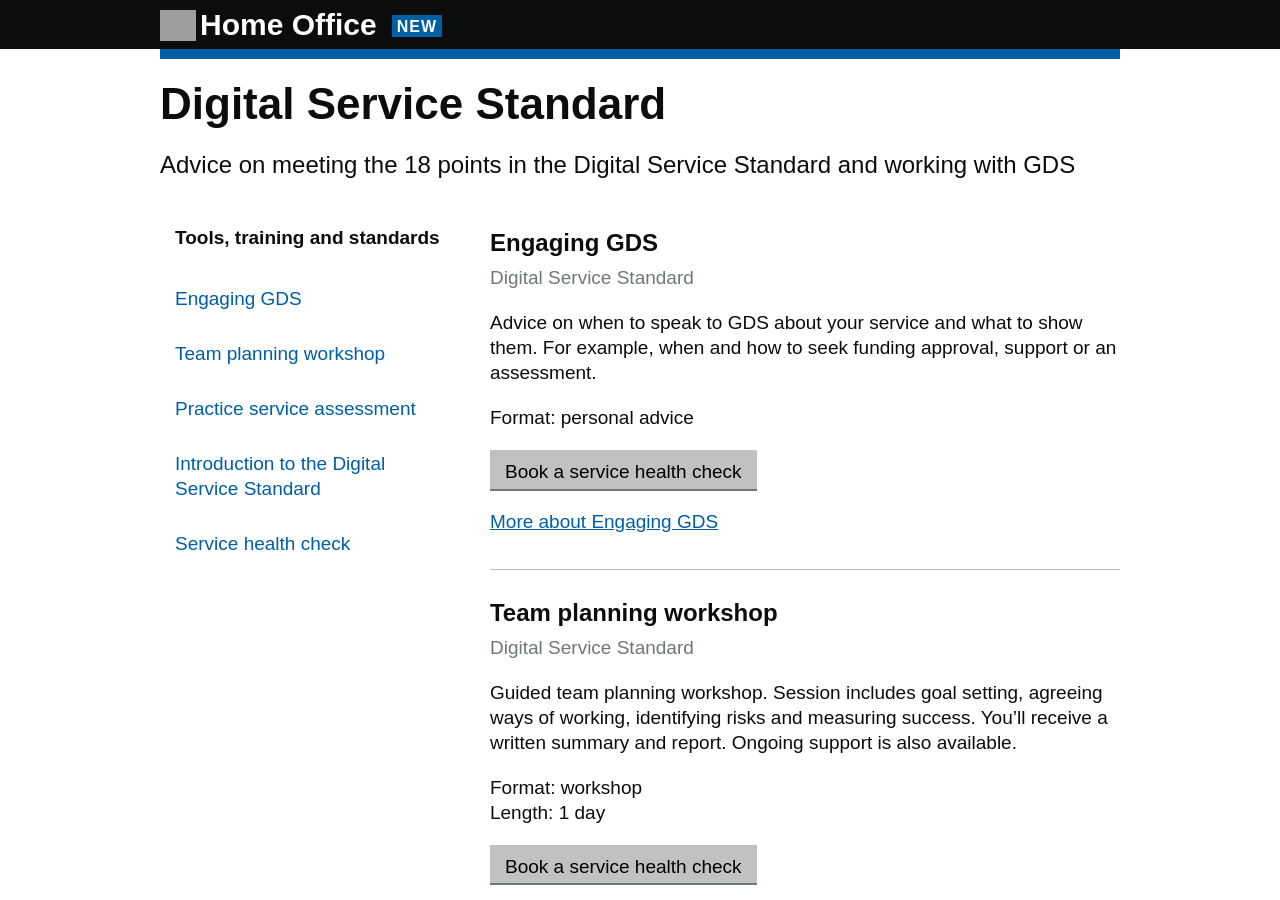
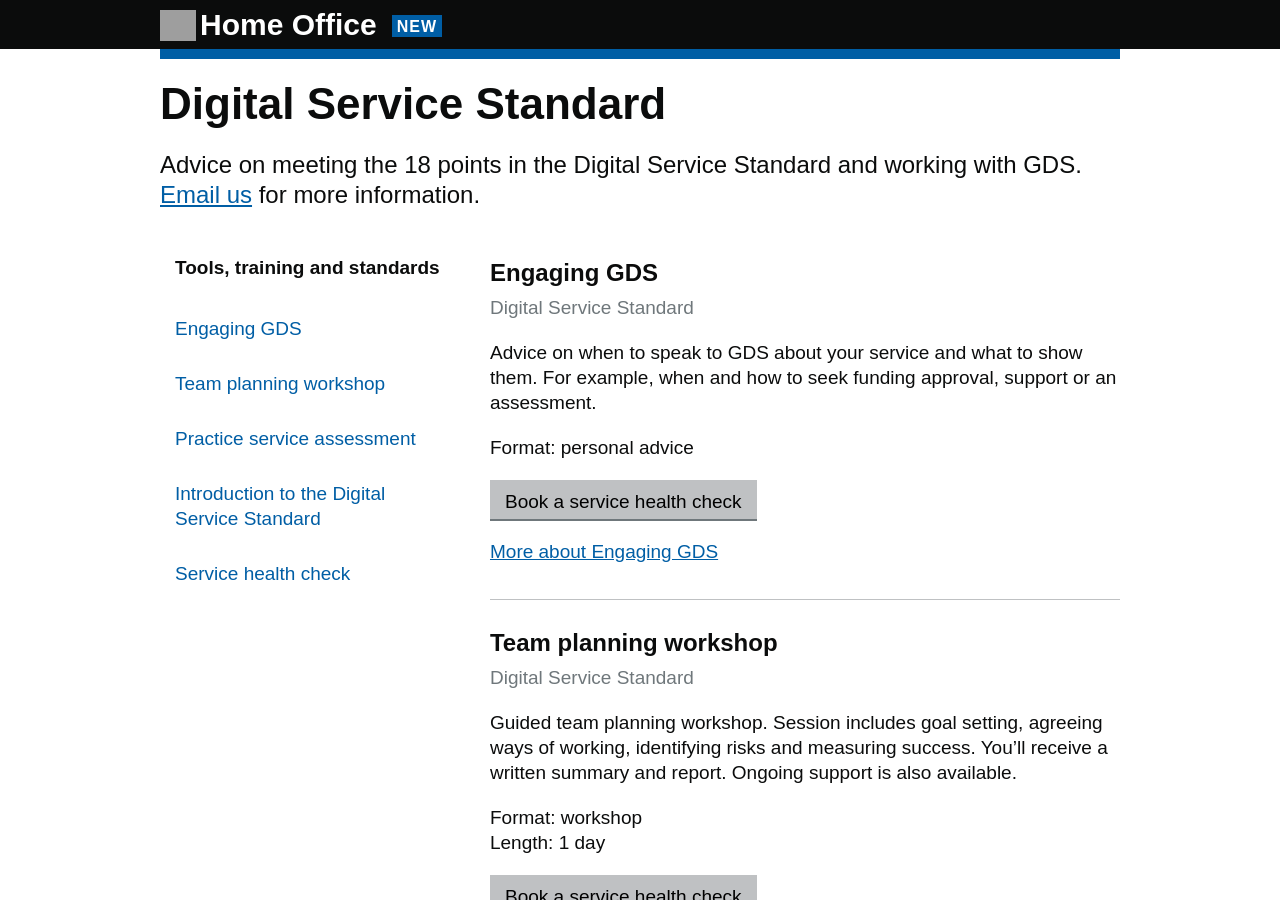
Before and after one commit to Abdul2/coe, a Jekyll site: the page built from digital-service-standard.md, in a window 1280 px wide and 900 px high. Built offline with Jekyll 4.4.1, drawn with Linux system fonts in a browser that asks for light colours; grey boxes are pictures that could not be loaded.

Commit message:
Email added

```diff
--- a/digital-service-standard.md
+++ b/digital-service-standard.md
@@ -5,4 +5,4 @@ permalink: /digital-service-standard
 category: "Digital Service Standard"
 ---
 
-Advice on meeting the 18 points in the Digital Service Standard and working with GDS
+Advice on meeting the 18 points in the Digital Service Standard and working with GDS. <a href="mailto:CentreOfExcellenceCentral@digital.homeoffice.gov.uk">Email us</a> for more information.
```
